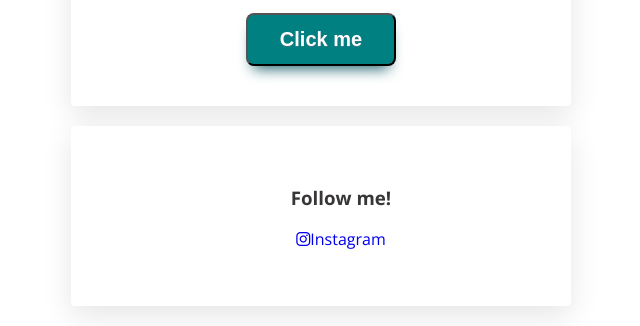
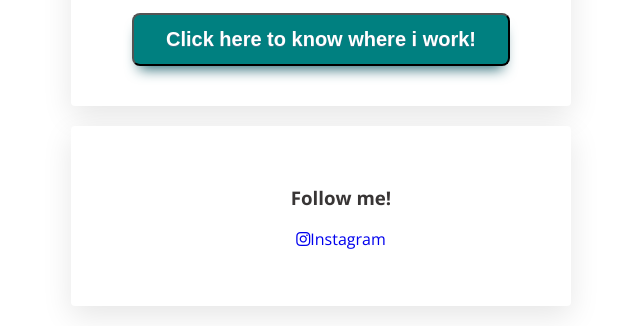
Before and after one commit to Silmesant/profile, a plain HTML site: page index.html in a window 1280 px wide. Shown: the part 608-934 px from the top of the page, without its empty margins (319-959 px from the left). Drawn offline with nearby package versions, Linux system fonts and the light colour scheme.

Commit message:
my profile page

```diff
--- a/index.html
+++ b/index.html
@@ -15,7 +15,7 @@
                 <img src="images/foto.jpg" with="300px" height="300px" alt="Raissa Santana">
                 <p>I love to learn new subjects, especially those related to technology. But without a doubt, what I like to do most in
                 life is to travel ....</p>
-                <button class="myButton">Click me</button>
+                <a href="https://receita.economia.gov.br/" target="_blank"><button class="myButton">Click here to know where i work!</button></a>
             </div>
             <div class="card-white">
                 <ul>
```
